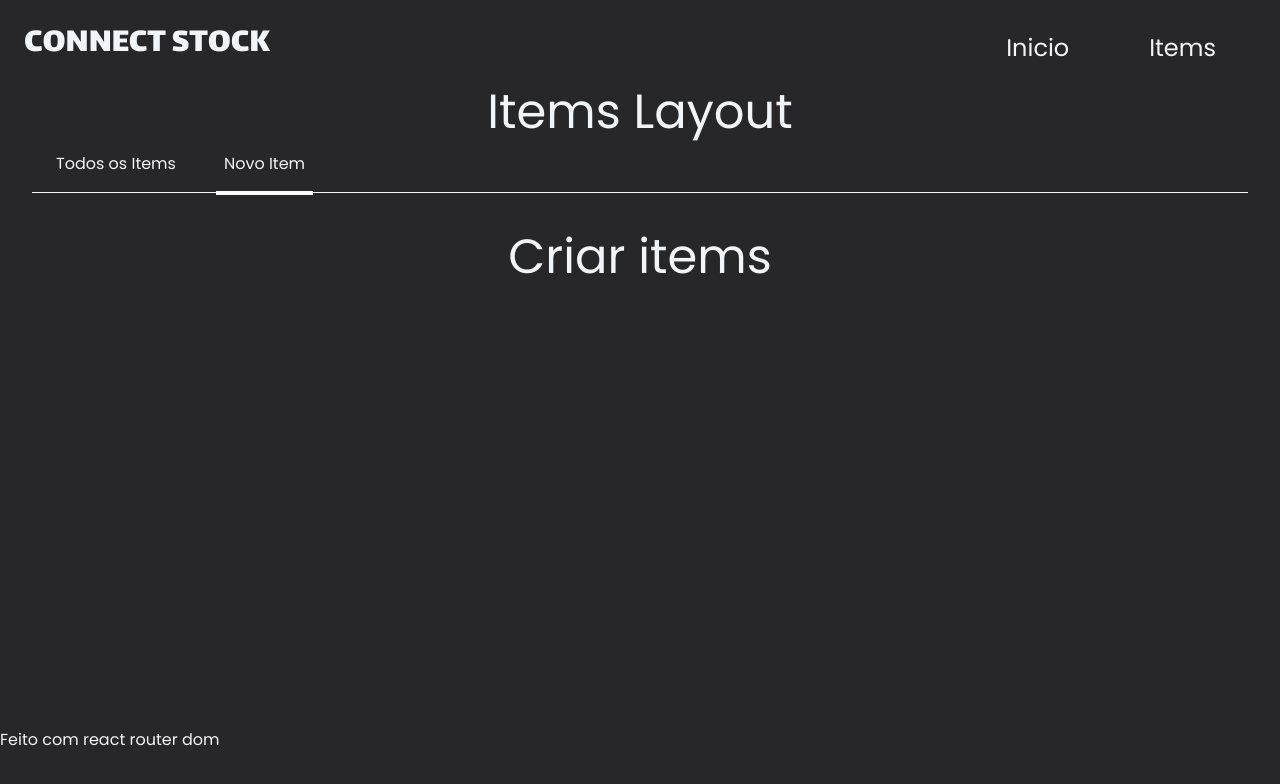
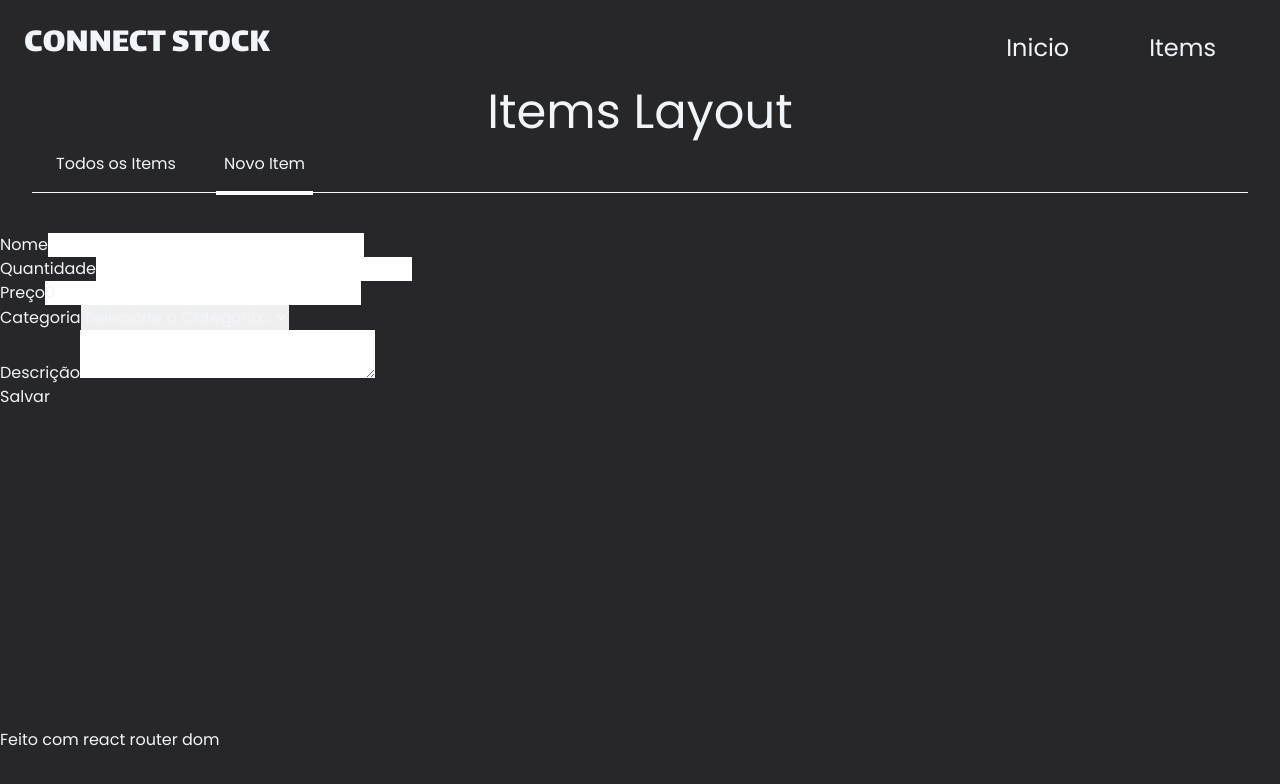
Before and after one commit to ArthurWillameBr/ConnectStock, a React (Vite) app: page /items/new in a window 1280 px wide. Shown: the top 784 px of the page. Built offline with nearby package versions, Linux system fonts and the light colour scheme.

Commit message:
feat: Create form for adding new items

```diff
--- /dev/null
+++ b/src/components/ItemForm.jsx
@@ -0,0 +1,105 @@
+//fazer validação com zod
+
+import { useState } from "react";
+
+const CATEGORIES = [
+    'Jogos',
+    'Livro',
+    'Brinquedos',
+    'Acessórios'
+
+
+]
+export function ItemForm({ itemToUpdate }) {
+    const defaultItem = {
+        name: '',
+        description: '',
+        price: 0,
+        stock: 0,
+        category: '',
+    }
+    const [item, setItem] = useState(itemToUpdate ? itemToUpdate : defaultItem)
+
+    function handleChange(e) {
+        setItem(currentState => {
+            return {
+             ...currentState,
+                [e.target.name]: e.target.value
+            }
+        })
+    }
+  return (
+    <form>
+      <div className="row">
+        <div>
+          <label htmlFor="name">Nome</label>
+          <input
+            type="text"
+            name="name"
+            id="name"
+
+            value={item.name}
+            onChange={handleChange}
+          />
+        </div>
+        <div>
+          <label htmlFor="quantity">Quantidade</label>
+          <input
+            type="text"
+            name="quantity"
+            id="quantity"
+            value={item.quantity}
+            onChange={handleChange}
+          />
+        </div>
+        <div>
+          <label htmlFor="price">Preço</label>
+          <input
+            type="text"
+            name="price"
+            id="price"
+            value={item.price}
+            onChange={handleChange}
+          />
+        </div>
+        <div>
+          <label htmlFor="category">Categoria</label>
+          <select
+            type="text"
+            name="category"
+            id="category"
+            value={item.category}
+            onChange={handleChange}
+          >
+            <option disabled value="">
+              Selecione a Categoria...
+            </option>
+            {CATEGORIES.map((category) => (
+              <option
+                key={category}
+                value={category}
+                defaultChecked={item.category}
+              >
+                {category}
+              </option>
+            ))}
+          </select>
+        </div>
+      </div>
+      <div>
+        <label htmlFor="description">Descrição</label>
+        <textarea
+          name="description"
+          id="description"
+          value={item.description}
+          onChange={handleChange}
+        >
+
+        </textarea>
+      </div>
+      <button>
+        Salvar
+        </button>
+    </form>
+  );
+}
--- a/src/pages/Items/CreateItems.jsx
+++ b/src/pages/Items/CreateItems.jsx
@@ -1,10 +1,10 @@
-import { Outlet } from "react-router-dom";
+
+import { ItemForm } from "../../components/ItemForm";
 
 export function CreateItems() {
     return(
         <div>
-        <h1 className="text-5xl text-center">Criar items</h1>
-        <Outlet/>
+        <ItemForm/>
         </div>
     )
 }
```
